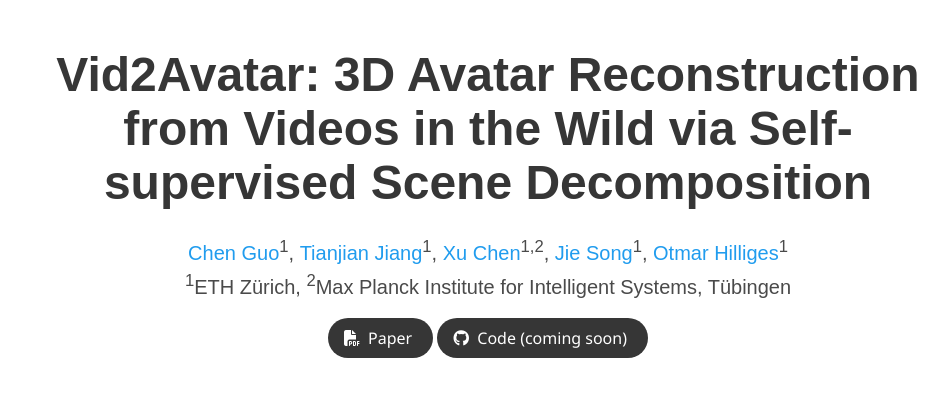
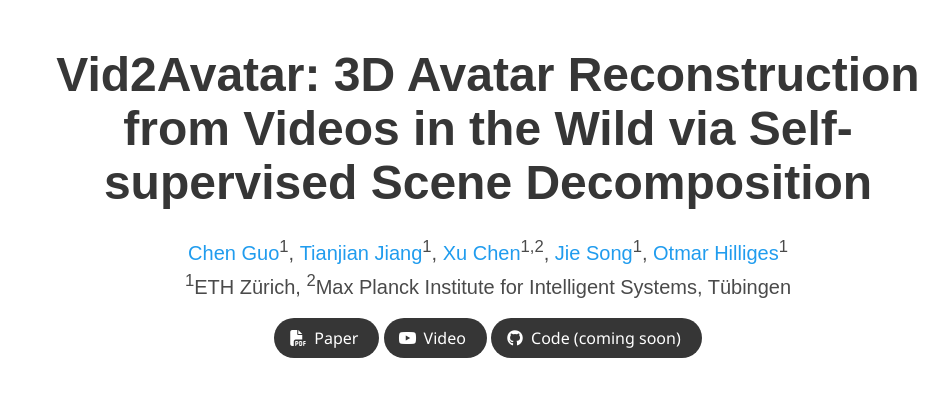
Before and after one commit to MoyGcc/vid2avatar, a plain HTML site: page index.html in a window 1280 px wide. Shown: the top 408 px of the page, without its empty margins (152-1101 px from the left). Drawn offline with nearby package versions, Linux system fonts and the light colour scheme; some icons are missing; a web font is replaced by a local one.

Commit message:
video added

```diff
--- a/index.html
+++ b/index.html
@@ -69,15 +69,15 @@
                 </a>
               </span>
               <!-- Video Link. -->
-              <!-- <span class="link-block">
-                <a href="https://youtu.be/uOyoH7OO16I"
+              <span class="link-block">
+                <a href="https://youtu.be/EGi47YeIeGQ"
                    class="external-link button is-normal is-rounded is-dark">
                   <span class="icon">
                       <i class="fab fa-youtube"></i>
                   </span>
                   <span>Video</span>
                 </a>
-              </span> -->
+              </span>
               <!-- Medium Link. -->
               <!-- <span class="link-block">
                 <a href="https://eth-ait.medium.com/animate-implicit-shapes-with-forward-skinning-c7ebbf355694"
@@ -344,6 +344,7 @@
       </div>
     </div>
   </section>
+
   </div>
 </section>
 
```
